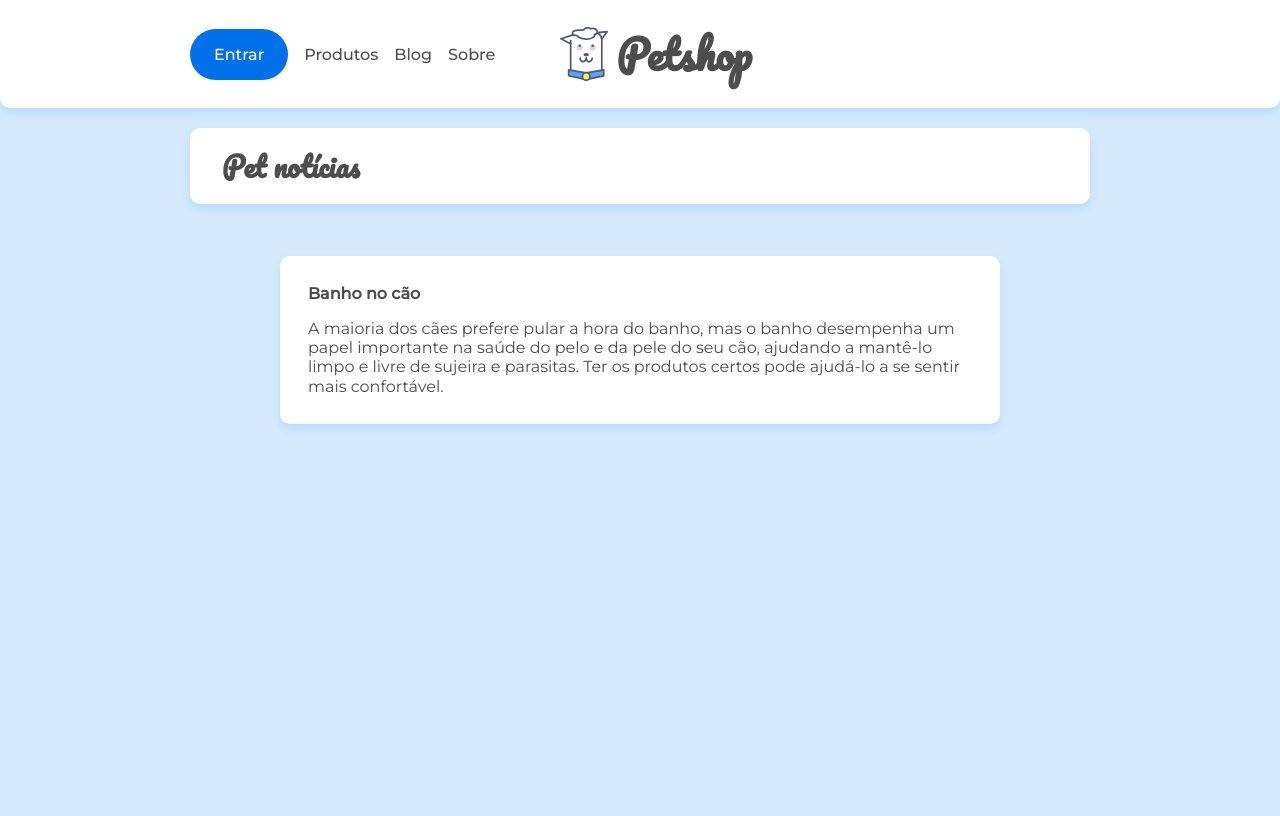
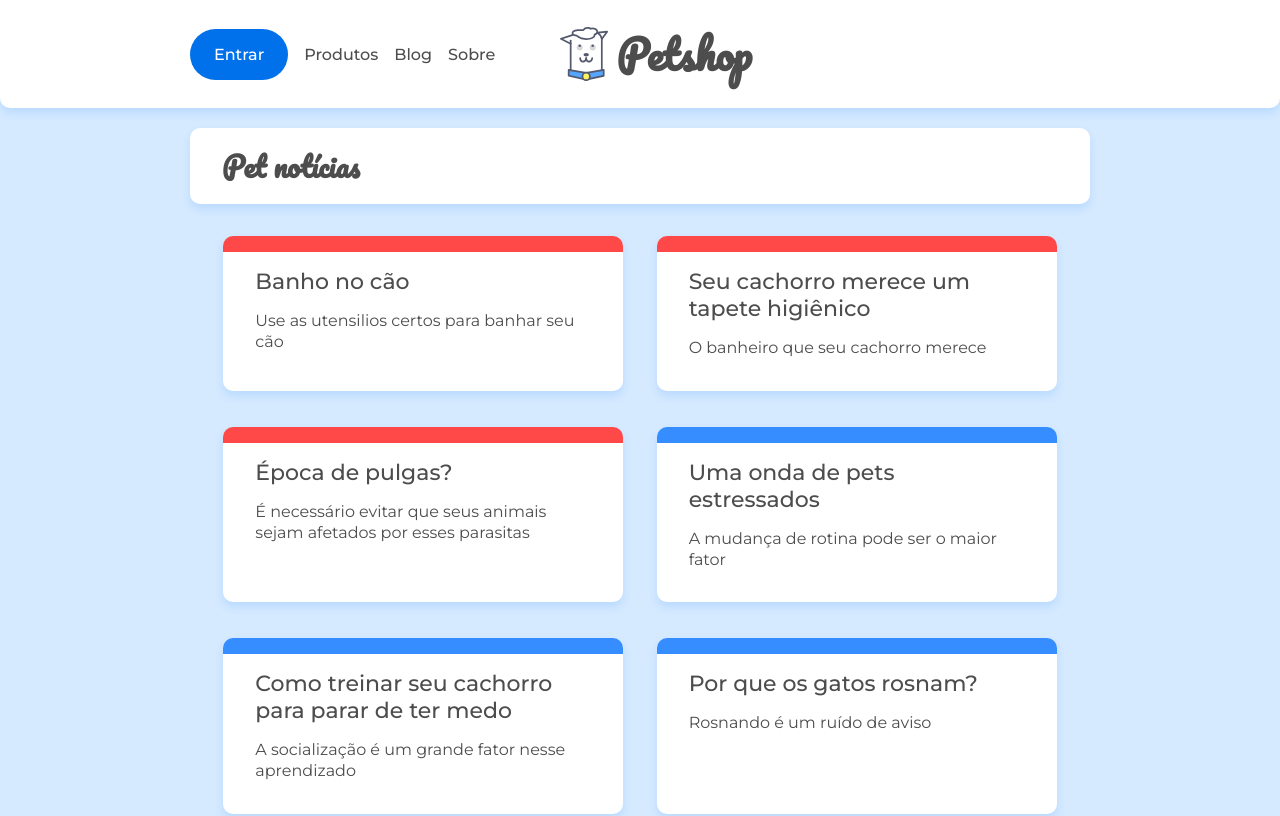
Before and after one commit to sucodelarangela/doguito-blog, a React (Create React App) app: page / in a window 1280 px wide. Shown: the top 816 px of the page. Built offline with nearby package versions, Linux system fonts and the light colour scheme; data requests are answered from the project's data file.

Commit message:
create blog list and show it dynamically on home page

```diff
--- /dev/null
+++ b/src/api/api.js
@@ -0,0 +1,11 @@
+import axios from 'axios';
+
+// url base do banco de dados json-server
+export const api = axios.create({
+    baseURL: 'http://localhost:5000'
+});
+
+export const busca = async (url, setDado) => {
+    const resposta = await api.get(url);
+    setDado(resposta.data);
+};
--- a/src/assets/css/GlobalStyles.js
+++ b/src/assets/css/GlobalStyles.js
@@ -1,5 +1,5 @@
 import { createGlobalStyle } from "styled-components";
-import { corContrasteClaro, corContrasteEscuro, corDivisao, corPrimaria, corSecundaria, fonteFamiliaCorpo, fonteFamiliaLogo, fontePesoMenuCabecalhoItem, fonteTamanhoLogo, fonteTamanhoMenuCabecalhoItem, sombra } from "./UI/variaveis";
+import { corCategoriaBemEstar, corCategoriaComportamento, corContrasteClaro, corContrasteEscuro, corDivisao, corPrimaria, corSecundaria, fonteFamiliaCorpo, fonteFamiliaLogo, fontePesoMenuCabecalhoItem, fonteTamanhoLogo, fonteTamanhoMenuCabecalhoItem, sombra } from "./UI/variaveis";
 import menuIcon from '../img/menu.svg';
 
 export const GlobalStyle = createGlobalStyle`
@@ -141,6 +141,26 @@ body {
     left: 0;
 }
 
+.cartao-post {
+    background-color: ${corContrasteClaro};
+    border-radius: 10px;
+    box-shadow: ${sombra};
+    width: 100%;
+    max-width: 25rem;
+    padding: 1rem 2rem 2rem;
+    box-sizing: border-box;
+    margin-bottom: 2.25rem;
+    border-top: 1rem solid;
+}
+
+.cartao-post--bem-estar {
+    border-color: ${corCategoriaBemEstar};
+}
+
+.cartao-post--comportamento {
+    border-color: ${corCategoriaComportamento};
+}
+
 @media(min-width: 800px) {
   .container {
 		padding-right: 2.5rem;
--- /dev/null
+++ b/src/components/ListaPost/index.jsx
@@ -0,0 +1,31 @@
+// importando função de busca da api do axios
+import { useEffect, useState } from 'react';
+import { Link } from 'react-router-dom';
+import { busca } from '../../api/api';
+import { PostMeta, Posts, PostTitulo } from './styles';
+
+const ListaPost = ({ url }) => {
+    const [posts, setPosts] = useState([]);
+
+    useEffect(() => {
+        busca(url, setPosts);
+    }, [url]);
+
+    return (
+        <Posts className='container'>
+            {
+                posts.map((post) => {
+                    return (
+                        <Link to='/' key={post.id} className={`cartao-post cartao-post--${post.categoria}`}>
+                            <article>
+                                <PostTitulo>{post.title}</PostTitulo>
+                                <PostMeta>{post.metadescription}</PostMeta>
+                            </article>
+                        </Link>);
+                })
+            }
+        </Posts>
+    );
+};
+
+export default ListaPost;
--- /dev/null
+++ b/src/components/ListaPost/styles.js
@@ -0,0 +1,26 @@
+import styled from "styled-components";
+import { corContrasteEscuro, fontePesoCartao, fonteTamanhoCartaoPostTitulo } from "../../assets/css/UI/variaveis";
+
+export const Posts = styled.section`
+    display: flex;
+    flex-direction: column;
+    align-items: center;
+    @media screen and (min-width: 900px) {
+        align-items: stretch;
+        flex-direction: row;
+        flex-wrap: wrap;
+        justify-content: space-evenly;
+    }
+    `;
+
+export const PostTitulo = styled.h3`
+    font-size: ${fonteTamanhoCartaoPostTitulo};
+    font-weight: ${fontePesoCartao};
+    margin-bottom: 1rem;
+    color: ${corContrasteEscuro};
+    `;
+
+export const PostMeta = styled.p`
+    color: ${corContrasteEscuro};
+    line-height: 1.3rem;
+`;
--- a/src/paginas/Home/index.jsx
+++ b/src/paginas/Home/index.jsx
@@ -1,19 +1,21 @@
 // styled components
-import styled from "styled-components";
-import { Container, TituloPagina, Cartao } from "../../assets/css/UI";
+// import styled from "styled-components";
+import { Container, TituloPagina, /*Cartao*/ } from "../../assets/css/UI";
 
-const CartaoPost = styled(Cartao)`
-margin-top: 1.25rem;
-`;
+import ListaPost from "../../components/ListaPost";
 
-const CartaoTitulo = styled.h2`
-font-size: var(--fonte-tamanho-cartao-titulo);
-margin-bottom: 1rem;
-`;
+// const CartaoPost = styled(Cartao)`
+// margin-top: 1.25rem;
+// `;
 
-const CartaoTexto = styled.p`
-line-height: 1.2rem;
-`;
+// const CartaoTitulo = styled.h2`
+// font-size: var(--fonte-tamanho-cartao-titulo);
+// margin-bottom: 1rem;
+// `;
+
+// const CartaoTexto = styled.p`
+// line-height: 1.2rem;
+// `;
 
 const Home = () => {
   return (
@@ -21,13 +23,7 @@ const Home = () => {
       <Container>
         <TituloPagina>Pet notícias</TituloPagina>
       </Container>
-      <section className="container flex--centro">
-        <CartaoPost>
-          <CartaoTitulo>Banho no cão</CartaoTitulo>
-          <CartaoTexto>A maioria dos cães prefere pular a hora do banho, mas o banho desempenha um papel importante na saúde do pelo e da pele do seu cão, ajudando a mantê-lo limpo e livre de sujeira e parasitas. Ter os produtos certos pode ajudá-lo a se sentir mais confortável.</CartaoTexto>
-        </CartaoPost>
-      </section>
-
+      <ListaPost url={'/posts'} />
     </main>
   );
 };
```
Also changed, not shown: src/assets/css/componentes/cartao.css (deleted, +0 -55 lines).
